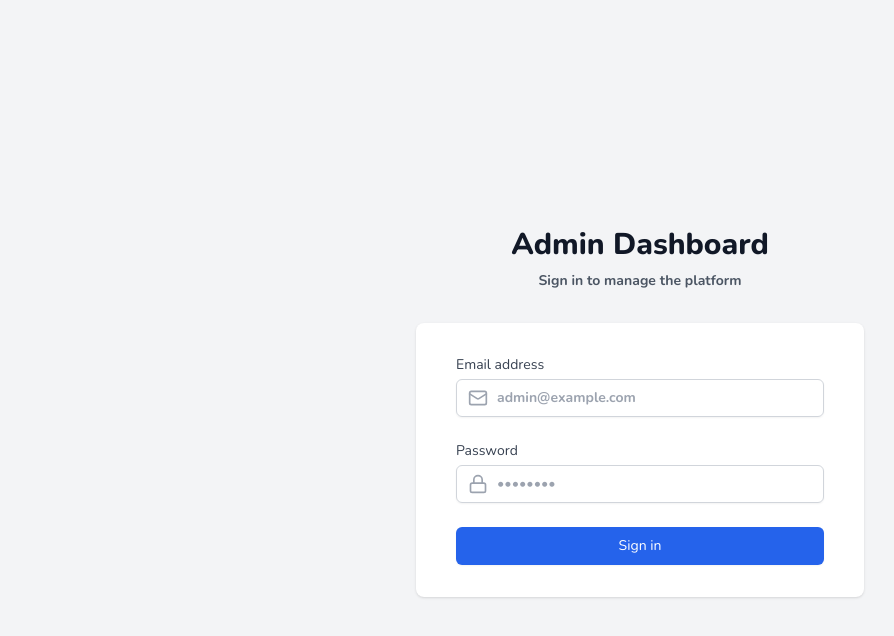
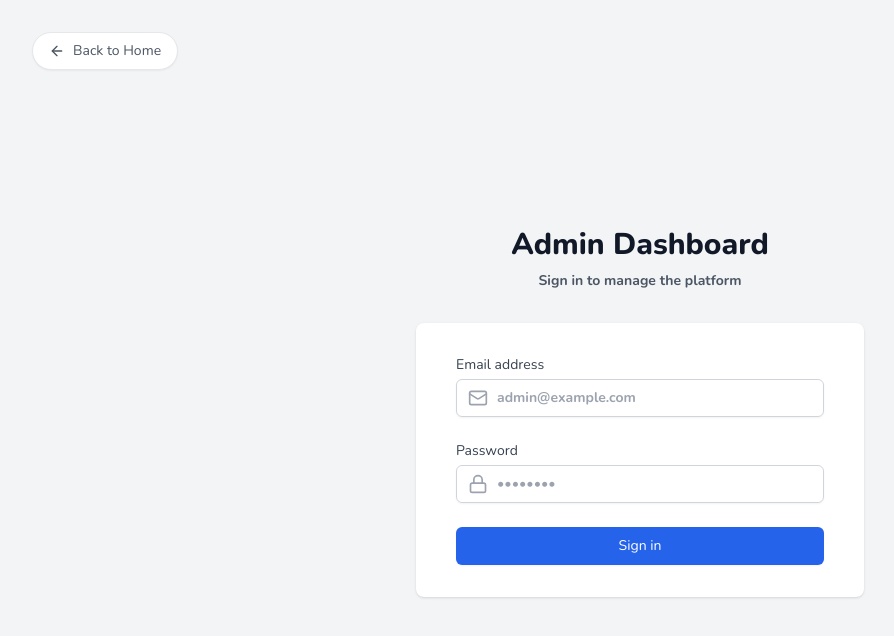
Before and after one commit to Sliver14/networkformedicalmissions, a Next.js app: page /admin/login in a window 1280 px wide. Shown: the top 636 px of the page, without its empty margins (0-894 px from the left). Built offline with nearby package versions, Linux system fonts and the light colour scheme; no server answers.

Commit message:
Add Back to Home button to admin login page

```diff
--- a/src/app/admin/login/page.tsx
+++ b/src/app/admin/login/page.tsx
@@ -3,7 +3,8 @@
 import { useState } from "react";
 import { signIn } from "next-auth/react";
 import { useRouter } from "next/navigation";
-import { Lock, Mail } from "lucide-react";
+import { Lock, Mail, ArrowLeft } from "lucide-react";
+import Link from "next/link";
 
 export default function AdminLogin() {
   const router = useRouter();
@@ -33,7 +34,17 @@ export default function AdminLogin() {
   };
 
   return (
-    <div className="min-h-screen bg-gray-100 flex flex-col justify-center py-12 sm:px-6 lg:px-8">
+    <div className="min-h-screen bg-gray-100 flex flex-col justify-center py-12 sm:px-6 lg:px-8 relative">
+      <div className="absolute top-6 left-6 sm:top-8 sm:left-8">
+        <Link
+          href="/"
+          className="flex items-center text-sm font-medium text-gray-600 hover:text-gray-900 transition-colors bg-white px-4 py-2 rounded-full shadow-sm border border-gray-200"
+        >
+          <ArrowLeft className="h-4 w-4 mr-2" />
+          Back to Home
+        </Link>
+      </div>
+
       <div className="sm:mx-auto sm:w-full sm:max-w-md">
         <h2 className="mt-6 text-center text-3xl font-extrabold text-gray-900">
           Admin Dashboard
```
